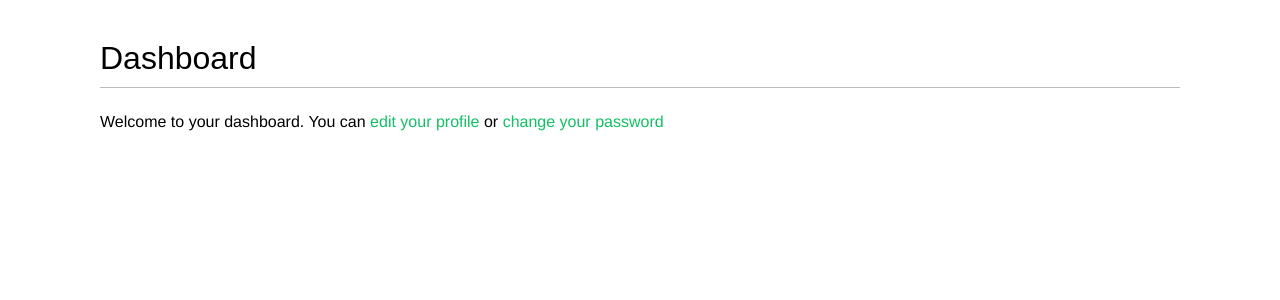
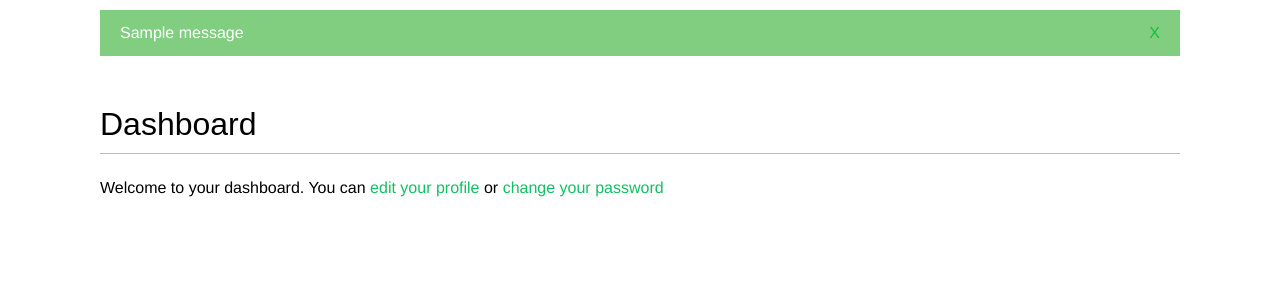
Before and after one commit to Han-minho/djangoProjectSecondProject, a Django app: page /account/ in a window 1280 px wide. Shown: the part 54-354 px from the top of the page. Run offline with Django 4.2, Linux system fonts and the light colour scheme; a user stored in the database is signed in; tables that the repository leaves empty hold one stand-in row (values such as "Sample post"); one stand-in notice (Sample message) is shown; parts of the project's set-up code (start-up, migrations or seed data) failed here and were passed over; some web fonts are replaced.

Commit message:
프로필 수정하기 메시지 프레임워크 사용

```diff
--- a/account/templates/base.html
+++ b/account/templates/base.html
@@ -37,6 +37,16 @@
         {% endif %}
     </span>
 </div>
+{% if messages %}
+    <ul class="messages">
+        {% for message in messages %}
+            <li class="{{ message.tags }}">
+                {{ message|safe }}
+                <a href="#" class="close">X</a>
+            </li>
+        {% endfor %}
+    </ul>
+{% endif %}
 <div id="content">
     {% block content %}
     {% endblock content %}
--- a/account/views.py
+++ b/account/views.py
@@ -5,6 +5,7 @@ from django.shortcuts import render
 from account.models import Profile
 from account.forms import LoginForm, UserRegistrationForm, \
     UserEditForm, ProfileEditForm
+from django.contrib import messages
 
 
 # Create your views here.
@@ -71,6 +72,10 @@ def edit(request):
         if user_form.is_valid() and profile_form.is_valid():
             user_form.save()
             profile_form.save()
+            messages.success(request, 'Profile updated '
+                                      'successfully')
+        else:
+            messages.error(request, 'Error updating your profile')
     else:
         user_form = UserEditForm(instance=request.user)
         profile_form = ProfileEditForm(instance=request.user.profile)
```
